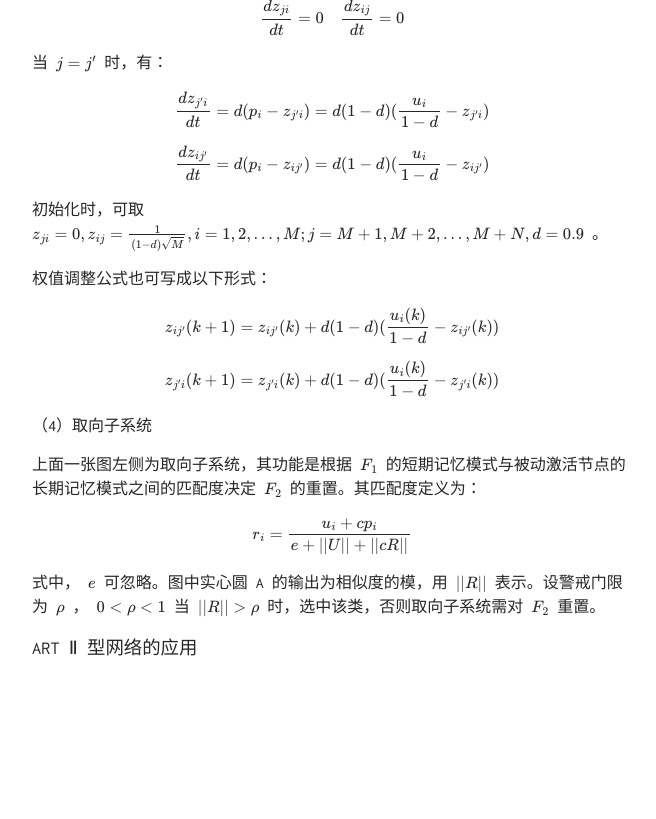
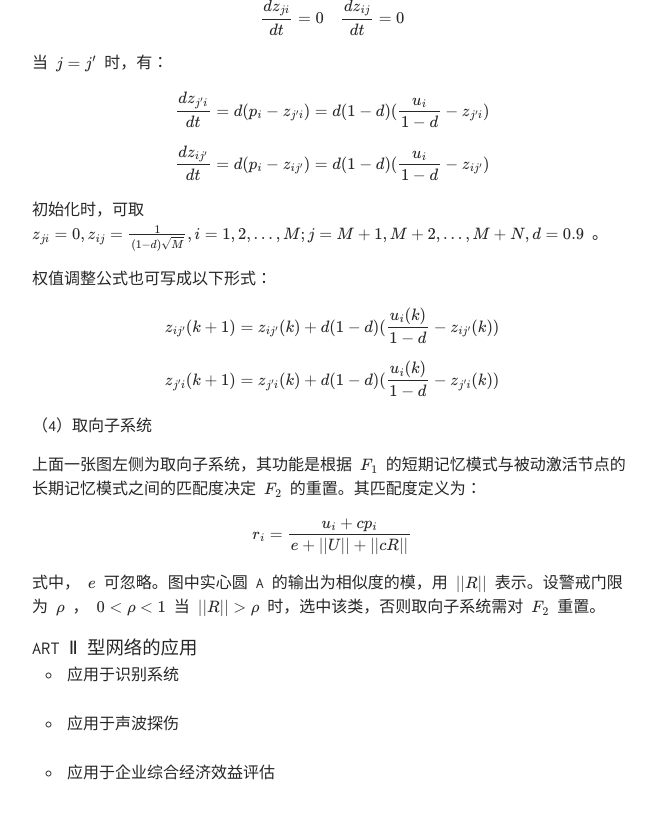
Before and after one commit to TobiahShaw/TobiahShaw.github.io, a Jekyll site: the page built from _posts/2019-10-26-NN-of-Competitive learning.md, in a window 1280 px wide and 900 px high, scrolled down 20968 px. Shown: the top 819 px of the window, without its empty margins (308-964 px from the left). Built offline with Jekyll 4.4.1, drawn with Linux system fonts in a browser that asks for light colours; our own code applies the rules of GitHub Pages for plain Markdown files; formulas are drawn with MathJax 3; before the commit the page ends 21721 px from its top, so only the background shows below that.

Commit message:
Application of ART Ⅱ network

```diff
--- a/_posts/2019-10-26-NN-of-Competitive learning.md
+++ b/_posts/2019-10-26-NN-of-Competitive learning.md
@@ -550,3 +550,9 @@ $$ r_i = \frac{u_i + cp_i}{e + \vert \vert U \vert \vert + \vert \vert cR \vert
 式中， $ e $ 可忽略。图中实心圆 A 的输出为相似度的模，用 $ \vert \vert R \vert \vert $ 表示。设警戒门限为 $ \rho $ ， $ 0 < \rho < 1 $ 当 $ \vert \vert R \vert \vert > \rho $ 时，选中该类，否则取向子系统需对 $ F_2 $ 重置。
 
 ### ART Ⅱ 型网络的应用
+
+- 应用于识别系统
+
+- 应用于声波探伤
+
+- 应用于企业综合经济效益评估
```
